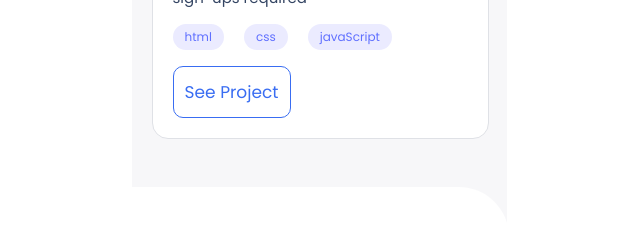
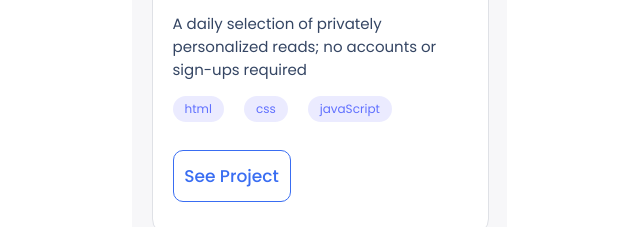
Before and after one commit to TekyRey/Portfolio, a plain HTML site: page index.html in a window 1280 px wide. Shown: the part 3279-3506 px from the top of the page, without its empty margins (321-961 px from the left). Drawn offline with Linux system fonts and the light colour scheme.

Commit message:
add styling to see project button

```diff
--- a/index.html
+++ b/index.html
@@ -175,7 +175,7 @@
           <li>css</li>
           <li>javaScript</li>
       </ul>
-      <button class="submit" type="submit">See Project</button>
+      <button class="submit" type="button">See Project</button>
   </div>
 </div>
 
--- a/style.css
+++ b/style.css
@@ -250,6 +250,12 @@ button {
   font-size: 16px;
 }
 
+.submit {
+  font-weight: 500;
+  margin-top: 12px;
+  margin-bottom: 12px;
+}
+
 .about-me img {
   display: block;
   padding-bottom: 20px;
```
